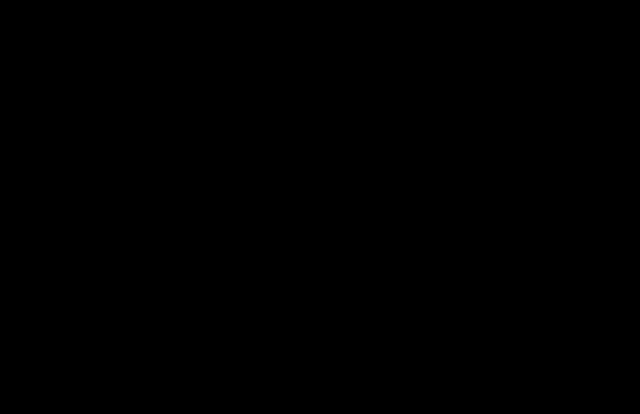
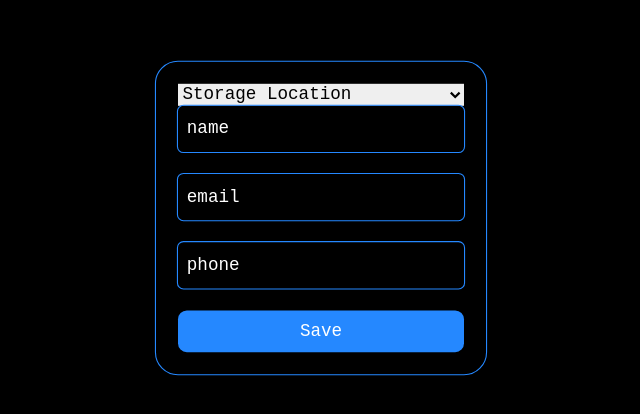
Before and after one commit to MoonHack2077/Contacts-App, a React (Create React App) app in the folder client/: page /contacts/1/add in a window 1280 px wide. Before the commit this address had no page. Shown: the part 182-596 px from the top of the page, without its empty margins (319-959 px from the left). Built offline with nearby package versions, Linux system fonts and the light colour scheme; the HTML template or start-up script is replaced by a standard one.

Commit message:
it works, but when a user add a new contact the app crash

```diff
--- a/client/src/App.js
+++ b/client/src/App.js
@@ -13,7 +13,7 @@
         <Route exact path="/login" element={ <Login /> } />
         <Route exact path="/signup" element={ <SignUp /> } />
         <Route exact path="/contacts/:id" element={ <Contacts /> } />
-        <Route exact path="/contacts/add" element={ <AddContact /> } />
+        <Route exact path="/contacts/:id/add" element={ <AddContact /> } />
       </Routes>
     </Router>
   );
--- a/client/src/Context.js
+++ /dev/null
@@ -1,25 +0,0 @@
-import { useState, createContext } from 'react'
-
-export const Context = createContext()
-
-export const Provider = ({ children }) => {
-    const [user, setUser] = useState({})
-
-    const value = {
-        user,
-        activateUser: userLogged => {
-            setUser(userLogged)
-            window.sessionStorage.setItem('USERTOKEN', JSON.stringify(userLogged.token))
-        },
-        removeUser: () => {
-            setUser(null)
-            window.sessionStorage.removeItem('USERTOKEN')
-        }
-    }
-
-    return (
-        <Context.Provider value={value}>
-            {children}
-        </Context.Provider>
-    )
-}
--- a/client/src/components/Options/Options.jsx
+++ b/client/src/components/Options/Options.jsx
@@ -1,17 +1,22 @@
 import React from 'react'
 import { Container, Ops, Span } from './styles.js'
 import { Button } from '../../styles/button.js'
-import { Link } from 'react-router-dom'
+import { useNavigate, useParams } from 'react-router-dom'
 import { AiOutlineUserAdd } from 'react-icons/ai'
 import { MdOutlinePersonSearch } from 'react-icons/md'
 
-export function Options({ name, contacts=0 }){
+export function Options({ name, contacts }){
+    const { id } = useParams('id')
+    const navigate = useNavigate()
+    const handleOnClick = () => {
+        navigate(`/contacts/${id}/add`)
+    }
     return(
         <Container>
             <Span fz={30}>{name}</Span>
             <Span fz={20}>{contacts} contacts with phone numbers</Span>
             <Ops>
-                <Link to='/contacts/add' ><Button><AiOutlineUserAdd size='30px' /></Button></Link>
+                <Button onClick={handleOnClick} ><AiOutlineUserAdd size='30px' /></Button>
                 <Button><MdOutlinePersonSearch size='30px' /></Button>
             </Ops>
         </Container>
--- a/client/src/components/loginForm/loginForm.jsx
+++ b/client/src/components/loginForm/loginForm.jsx
@@ -1,12 +1,11 @@
-import React, { useState, useContext } from 'react'
+import React, { useState } from 'react'
 import { login } from '../../services/login.js'
-import { useNavigate, Link } from 'react-router-dom'
-import { Context } from '../../Context.js'
+import { useNavigate } from 'react-router-dom'
 import { FormContainer, Form, InputContainer, Input, Button } from '../../styles/forms.js'
+import { StyledLink } from './styles.js'
 import { Alert } from '../Alert/Alert.jsx'
 
 function LoginForm() {
-  const { activateUser } = useContext(Context)
   const navigate = useNavigate()
 
   const [email, setEmail] = useState('')
@@ -27,7 +26,7 @@
     try{
       const loggedUser = await login({ email, password })
       if(loggedUser) {
-        activateUser(loggedUser)
+        window.sessionStorage.setItem('USERTOKEN', loggedUser.token)
         navigate(`/contacts/${loggedUser.id}`)
       }
     }catch(e){
@@ -46,7 +45,7 @@
             <Input placeholder='Email' required type="email" value={email} onChange={handleEmail}/>
             <Input placeholder='Password' required type="password" value={password} onChange={handlePassword}/>
           </InputContainer>
-          <Link to='/signup'>create account</Link>
+          <StyledLink to='/signup'>create account</StyledLink>
           <Button>Login</Button>
         </Form>
       </FormContainer>
--- /dev/null
+++ b/client/src/components/loginForm/styles.js
@@ -0,0 +1,8 @@
+import styled from 'styled-components'
+import { Link } from 'react-router-dom'
+
+export const StyledLink = styled(Link)`
+    color: #fff;
+    text-decoration: none;
+    text-align: center;
+`
--- a/client/src/index.js
+++ b/client/src/index.js
@@ -2,19 +2,15 @@
 import { App } from './App.js'
 // import { createRoot } from 'react-dom/client.js'
 import ReactDOM from 'react-dom';
-import { Provider } from './Context.js'
 import './index.css'
 
 const container = document.getElementById('root')
 // const root = createRoot(container)
 // root.render(<App />)
 
-
 ReactDOM.render(
   <React.StrictMode>
-    <Provider>
       <App />
-    </Provider>
   </React.StrictMode>,
   container
 );
--- a/client/src/pages/Contacts/AddContact.jsx
+++ b/client/src/pages/Contacts/AddContact.jsx
@@ -1,25 +1,23 @@
-import React, { useState, useContext } from 'react'
+import React, { useState } from 'react'
 import { postNewContact } from '../../services/contacts.js'
-import { useNavigate } from 'react-router-dom'
+import { useNavigate, useParams } from 'react-router-dom'
 import { storageLocations } from '../../constants.js'
-import { Context } from '../../Context.js'
 import { FormContainer, Form, InputContainer, Input, Button, StorageLocations, Option } from '../../styles/forms.js'
 
 export function AddContact(){
     const navigate = useNavigate()
-    const { user } = useContext(Context)
+    const { id } = useParams('id')
     const [email, setEmail] = useState('')
-    const [phone, setPHone] = useState('')
+    const [phone, setPhone] = useState('')
     const [name, setName] = useState('')
     const [storageLocation, setStorageLocation] = useState('')
-
 
     const handleEmail = e => {
         setEmail(e.target.value)
     }
 
     const handlePhone = e => {
-        setPHone(e.target.value)
+        setPhone(e.target.value)
     }
 
     const handleName = e => {
@@ -35,12 +33,19 @@
 
         try{
             const token = window.sessionStorage.getItem('USERTOKEN')
-            const newContact = await postNewContact({ name, email, phone, storageLocation, owner: user.id }, token)
+            const newContact = await postNewContact({
+                name,
+                email,
+                phoneNumber: phone,
+                storageLocation,
+                owner: id
+            }, token)
             if(newContact){
-                navigate(`/contacts/${user.id}`)
+                navigate(`/contacts/${id}`)
             }
         }catch(error){
             console.error(error)
+            console.log(error.config.data)
         }
 
     }
@@ -49,6 +54,7 @@
         <FormContainer>
             <Form onSubmit={onSubmit} >
                 <StorageLocations onChange={handleStorageocation} >
+                    <Option key={56} value='Storage Location' >Storage Location</Option>
                     {
                         storageLocations.map((location, index) => (
                             <Option key={index} value={location} >{location}</Option>
--- a/client/src/pages/Contacts/Contacts.jsx
+++ b/client/src/pages/Contacts/Contacts.jsx
@@ -18,7 +18,7 @@
       .then( res => {
         //console.log(res)
         setUser(res)
-        //console.log(user)
+        console.log(res)
         setLoad(prev => !prev)
 
       }).catch(err => console.error(err.message))
```
Also changed, not shown: 1 other file (tests, documents, lock files or other folders).
